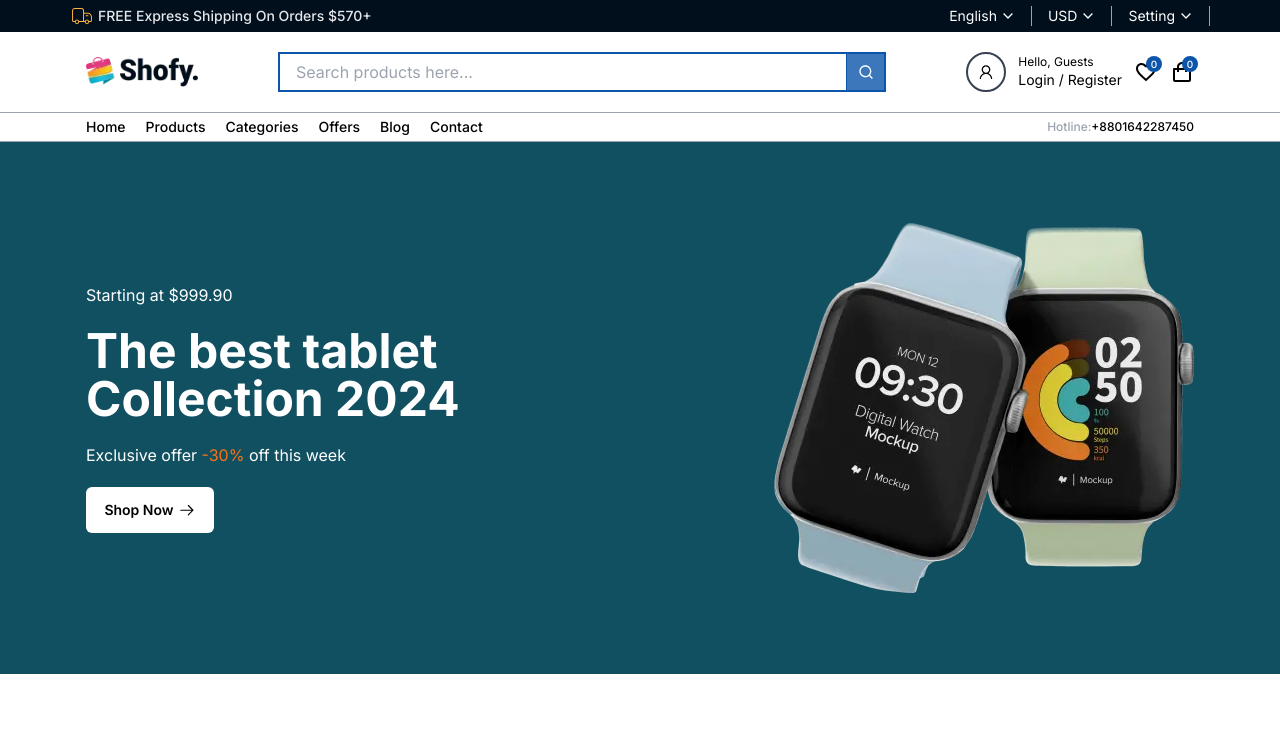
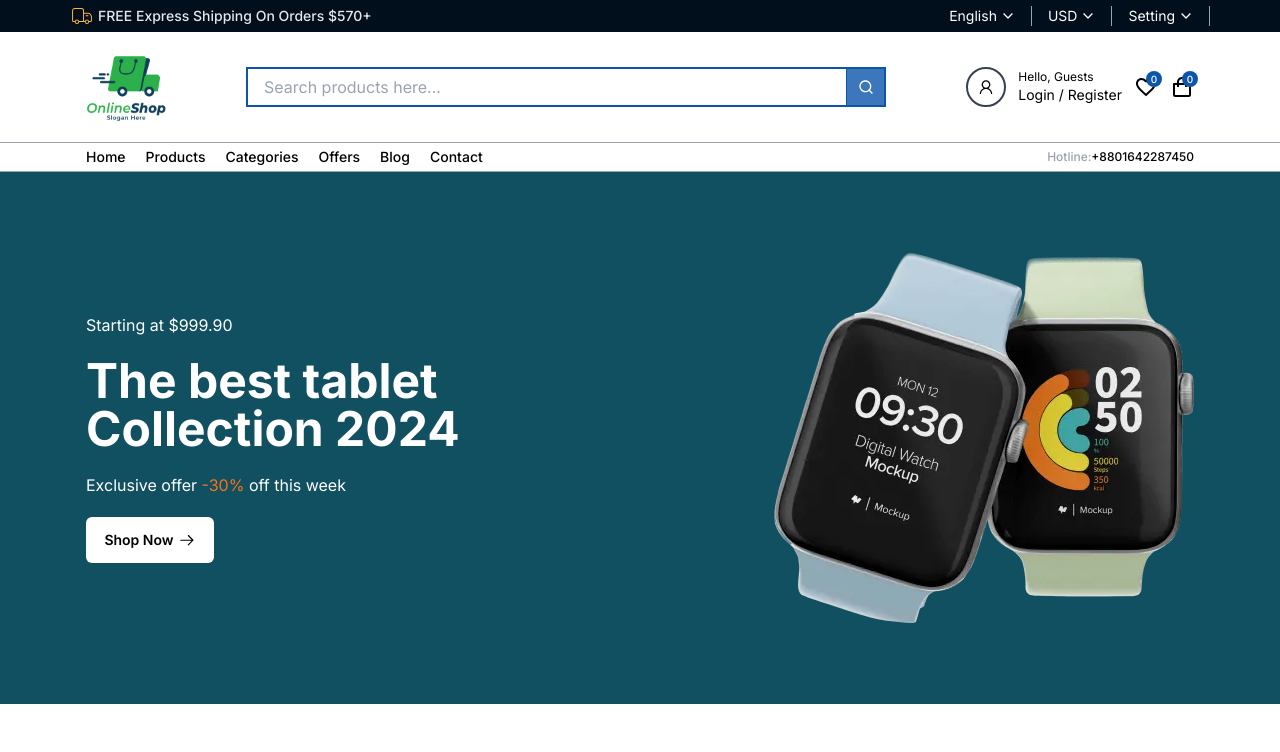
Before and after one commit to Mehebul02/Online-Shop, a Next.js app: page / in a window 1280 px wide. Shown: the top 752 px of the page. Built offline with nearby package versions, Linux system fonts and the light colour scheme.

Commit message:
change the logo

```diff
--- a/src/assets/index.js
+++ b/src/assets/index.js
@@ -1,4 +1,4 @@
-import logo from "../assets/logo.webp";
+import logo from "../assets/e-commerce-logo.webp";
 import banner from '../assets/bannerImageOne.webp'
 
 
--- a/src/components/SocialLinks.tsx
+++ b/src/components/SocialLinks.tsx
@@ -8,7 +8,7 @@ const SocialLinks = () => {
         {icon:<FaLinkedin/>, href:'https://www.facebook.com/alif.islam.212'}
     ]
     return (
-        <div>
+        <div className="flex items-center gap-5 pt-5">
             {linksData?.map((item,index)=>(
                 <Link key={index} href={item.href} target="_blank">{item.icon}  </Link>
             ))}
--- a/src/components/header/MiddleHeader.tsx
+++ b/src/components/header/MiddleHeader.tsx
@@ -13,7 +13,7 @@ const MiddleHeader = () => {
     return (
         <div className='border-b-[1px] border-b-gray-400'>
             <Container className='py-5 flex justify-between items-center gap-4 md:gap-6 lg:gap-20'>
-                <Image src={logo} alt="logo" className="w-28" />
+                <Image src={logo} alt="logo" className="w-20" />
 
                 {/* Search ber  */}
                 <div className='hidden md:inline-flex flex-1 h-10 relative'>
--- a/src/components/header/MobileNavigation.tsx
+++ b/src/components/header/MobileNavigation.tsx
@@ -4,6 +4,7 @@ import Link from 'next/link';
 import { useState } from 'react';
 import { MdClose } from 'react-icons/md';
 import { RiMenu3Fill } from 'react-icons/ri';
+import SocialLinks from '../SocialLinks';
 
 const MobileNavigation = () => {
     const [isOpen, setIsOpen] = useState(false);
@@ -54,6 +55,8 @@ const MobileNavigation = () => {
                                 </Link>
                             ))}
                         </div>
+                        {/* social link  */}
+                        <SocialLinks/>
                     </DialogPanel>
                 </div>
             </Dialog>
--- a/src/shared/Footer.tsx
+++ b/src/shared/Footer.tsx
@@ -17,7 +17,7 @@ const Footer = () => {
       <Container className="flex justify-between">
         <div className="flex flex-col items-start gap-y-5">
           <Link href={"/"}>
-            <Image src={logo} alt="logo" />
+            <Image src={logo} alt="logo" className="w-20" />
           </Link>
           <p className="">
             We are a team of designers and <br/> developers that create high quality
```
Also changed, not shown: src/assets/e-commerce-logo.webp (added).
